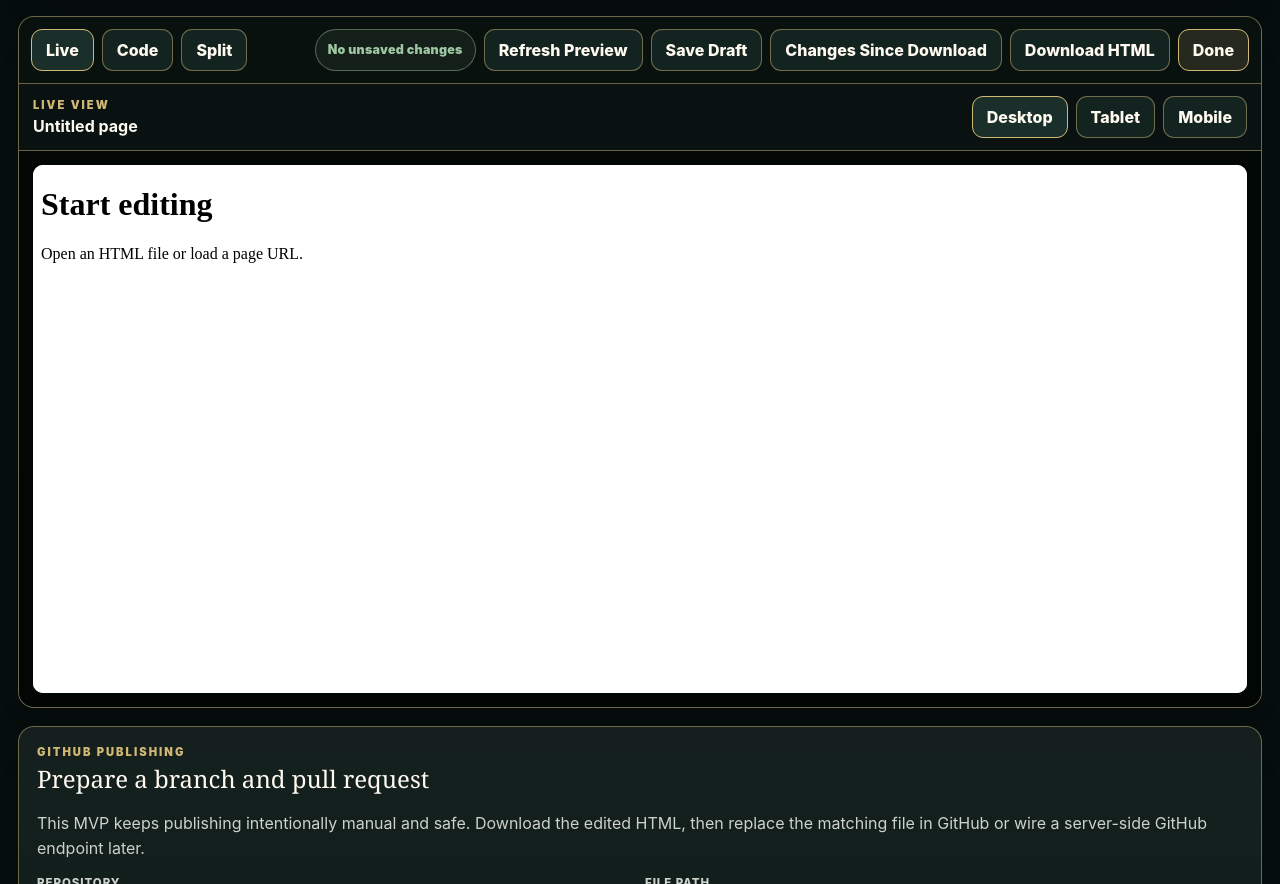
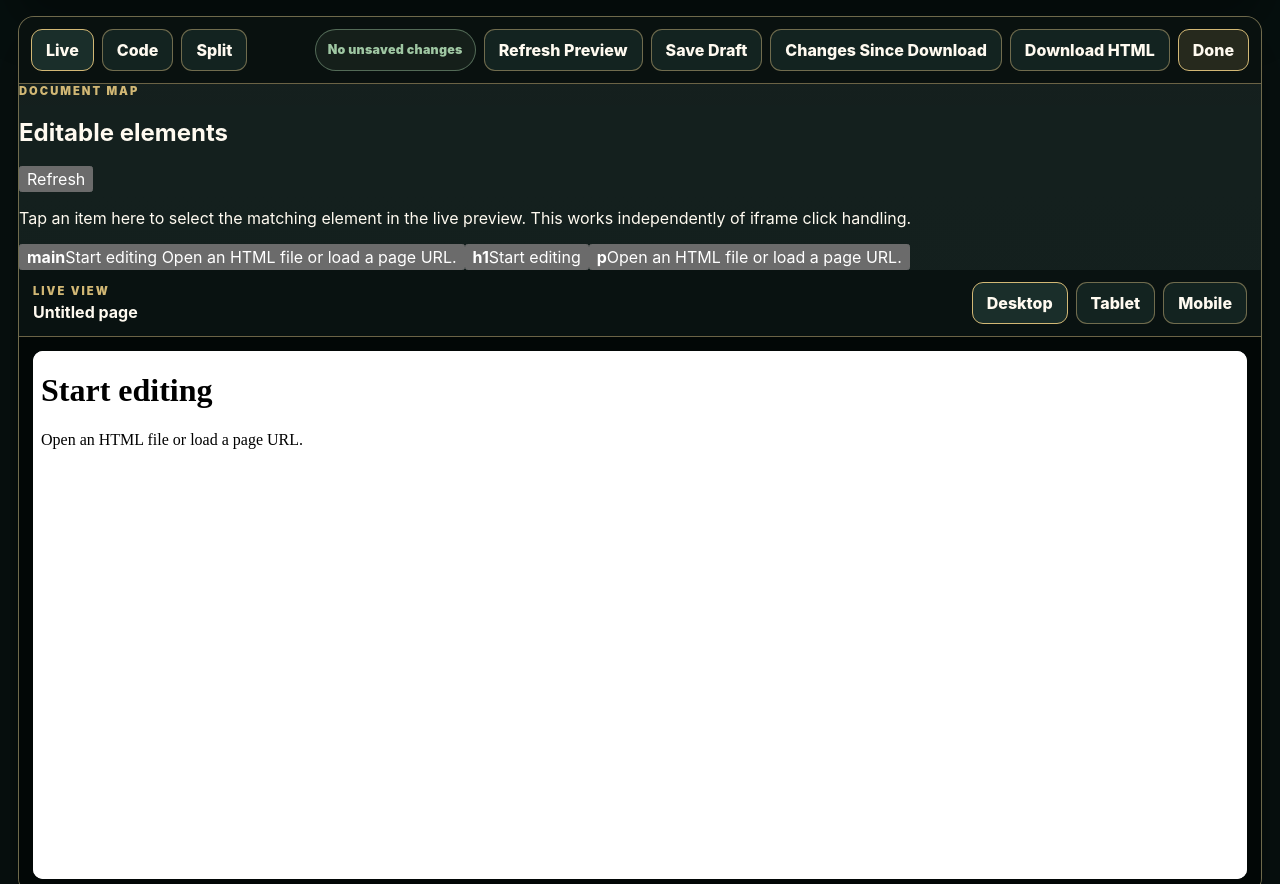
Before and after one commit to jaredmberger/page-studio, a plain HTML site: page index.html in a window 1280 px wide. Shown: the part 880-1764 px from the top of the page. Drawn offline with Linux system fonts and the light colour scheme.

Commit message:
Load DOM outline editor

```diff
--- a/index.html
+++ b/index.html
@@ -131,5 +131,6 @@
   <script src="app.js"></script>
   <script src="workflow-tools.js"></script>
   <script src="direct-edit.js"></script>
+  <script src="dom-outline.js"></script>
 </body>
 </html>
```
